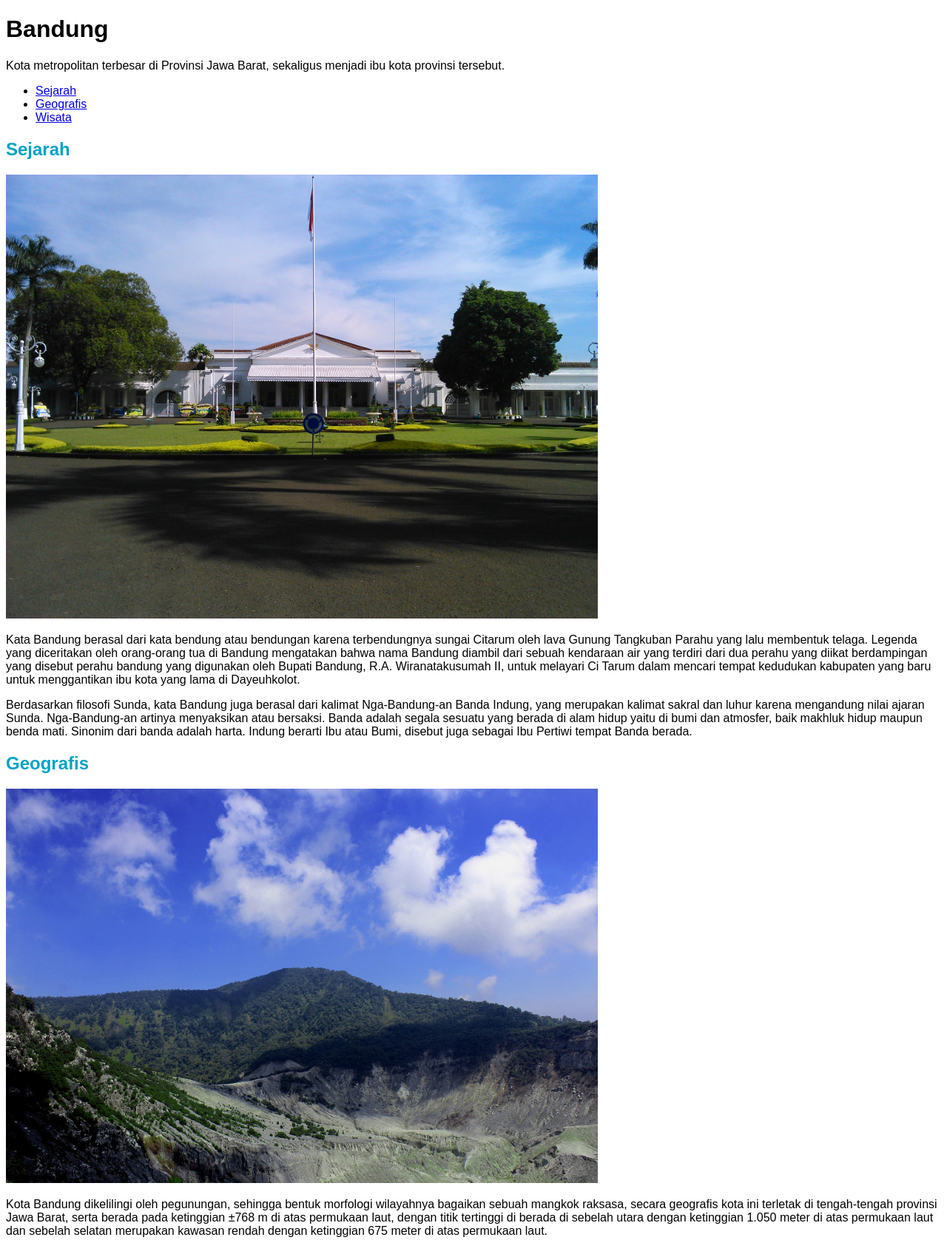
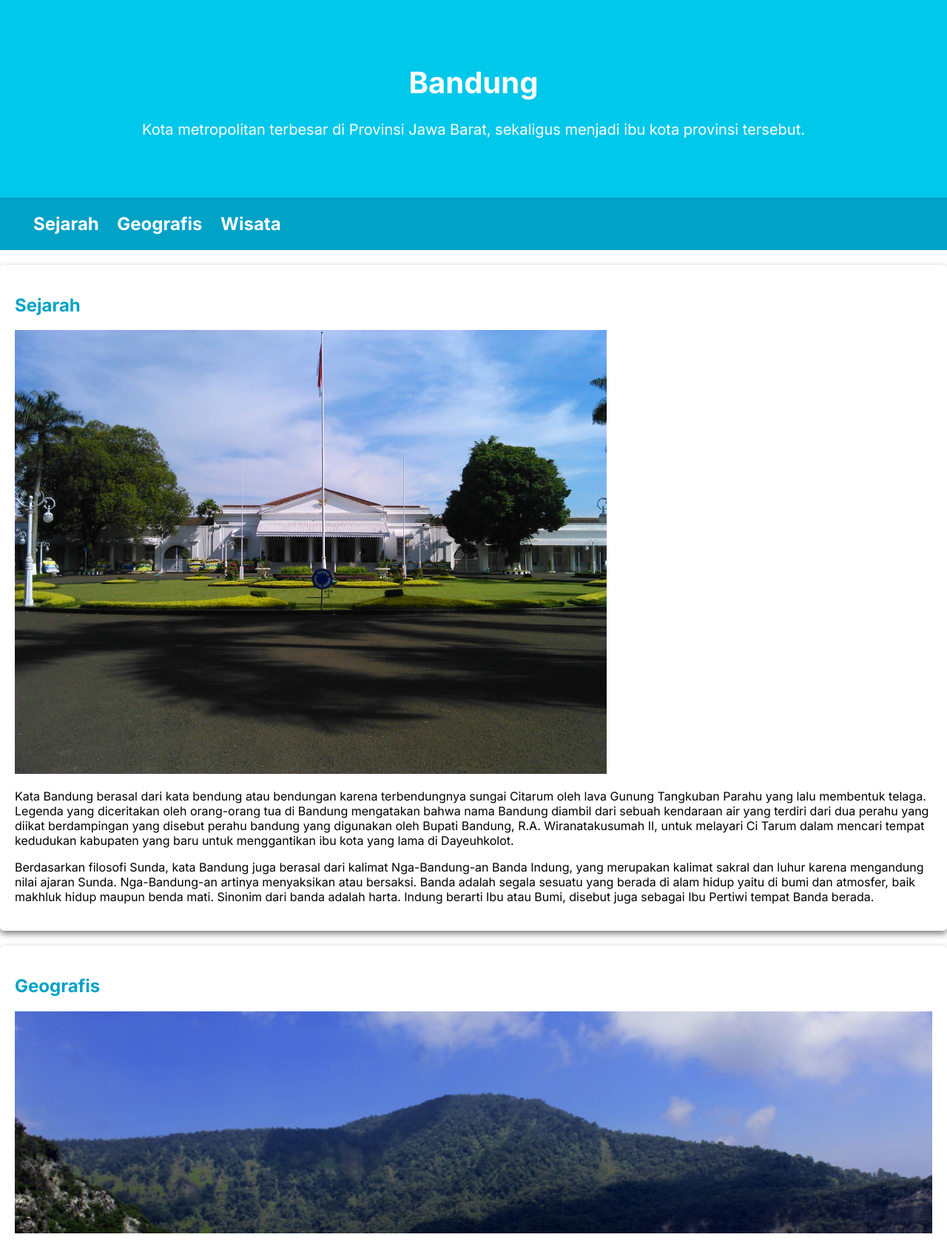
Before and after one commit to mhazhary/dicoding-fundamental-web, a plain HTML site: page index.html in a window 1280 px wide. Shown: the top 1676 px of the page at 74% size. Drawn offline with Linux system fonts and the light colour scheme.

Commit message:
Update learning stages

```diff
--- a/assets/styles/style.css
+++ b/assets/styles/style.css
@@ -1,11 +1,12 @@
+@import url("https://fonts.googleapis.com/css2?family=Inter:wght@400;700&display=swap");
+
 body {
-    font-family: sans-serif;
+    font-family: "Inter", sans-serif;
+    margin: 0;
+    padding: 0;
 }
 
-h2 {
-    color: #00a2c6;
-}
-
+h2,
 h3 {
     color: #00a2c6;
 }
@@ -14,4 +15,57 @@ footer {
     padding: 20px;
     color: white;
     background-color: #00a2c6;
+    text-align: center;
+    font-weight: bold;
 }
+.profile header {
+    text-align: center;
+}
+
+.featured-image {
+    width: 100%;
+    max-height: 300px;
+    object-fit: cover;
+    object-position: center;
+}
+
+.profile img {
+    width: 200px;
+}
+
+.card {
+    box-shadow: 0 4px 8px 0 rgba(0, 0, 0, 0.5);
+    border-radius: 5px;
+    padding: 20px;
+    margin-top: 20px;
+}
+
+.jumbotron {
+    font-size: 1.25rem;
+    padding: 60px;
+    background-color: #00c8eb;
+    text-align: center;
+    color: white;
+}
+
+nav li {
+    display: inline;
+    list-style-type: none;
+    margin-right: 20px;
+}
+
+nav {
+    background-color: #00a2c6;
+    padding: 5px;
+}
+
+nav a {
+    font-size: 1.5rem;
+    font-weight: 700;
+    text-decoration: none;
+    color: white;
+}
+
+nav a:hover {
+    text-shadow: 1px 1px 2px rgba(0, 0, 0, 0.5);
+}
--- a/index.html
+++ b/index.html
@@ -5,11 +5,13 @@
 </head>
 <body>
     <header>
-        <h1>Bandung</h1>
-        <p>
-            Kota metropolitan terbesar di Provinsi Jawa Barat, sekaligus menjadi
-            ibu kota provinsi tersebut.
-        </p>
+        <div class="jumbotron">
+            <h1>Bandung</h1>
+            <p>
+                Kota metropolitan terbesar di Provinsi Jawa Barat, sekaligus
+                menjadi ibu kota provinsi tersebut.
+            </p>
+        </div>
         <nav>
             <ul>
                 <li><a href="#sejarah">Sejarah</a></li>
@@ -20,7 +22,7 @@
     </header>
     <main>
         <div id="content">
-            <article id="sejarah">
+            <article id="sejarah" class="card">
                 <h2>Sejarah</h2>
                 <img src="assets/image/history.jpg" alt="sejarah" />
                 <p>
@@ -48,9 +50,13 @@
                 </p>
             </article>
 
-            <article id="geografis">
+            <article id="geografis" class="card">
                 <h2>Geografis</h2>
-                <img src="assets/image/geografis.jpg" alt="geografis" />
+                <img
+                    src="assets/image/geografis.jpg"
+                    alt="geografis"
+                    class="featured-image"
+                />
                 <p>
                     Kota Bandung dikelilingi oleh pegunungan, sehingga bentuk
                     morfologi wilayahnya bagaikan sebuah mangkok raksasa, secara
@@ -72,7 +78,7 @@
                 </p>
             </article>
 
-            <article id="wisata">
+            <article id="wisata" class="card">
                 <h2>Wisata</h2>
                 <p>
                     Sejak dibukanya Jalan Tol Cipularang, kota Bandung telah
@@ -84,7 +90,11 @@
                 </p>
                 <section>
                     <h3>Farm House Lembang</h3>
-                    <img src="assets/image/farm-house.jpg" alt="farm house" />
+                    <img
+                        src="assets/image/farm-house.jpg"
+                        alt="farm house"
+                        class="featured-image"
+                    />
                     <p>
                         Berada di jalur utama Bandung-Lembang, Farm House
                         menjadi objek wisata yang tidak pernah sepi pengunjung.
@@ -95,7 +105,11 @@
                 </section>
                 <section>
                     <h3>Observatorium Bosscha</h3>
-                    <img src="assets/image/bosscha.jpg" alt="bosscha" />
+                    <img
+                        src="assets/image/bosscha.jpg"
+                        alt="bosscha"
+                        class="featured-image"
+                    />
                     <p>
                         Memiliki beberapa teleskop, antara lain, Refraktor Ganda
                         Zeiss, Schmidt Bimasakti, Refraktor Bamberg, Cassegrain
@@ -115,7 +129,7 @@
         </div>
 
         <aside>
-            <article>
+            <article class="profile card">
                 <header>
                     <h2>Kota Bandung</h2>
                     <p>Kota Kembang Paris van Java</p>
```
